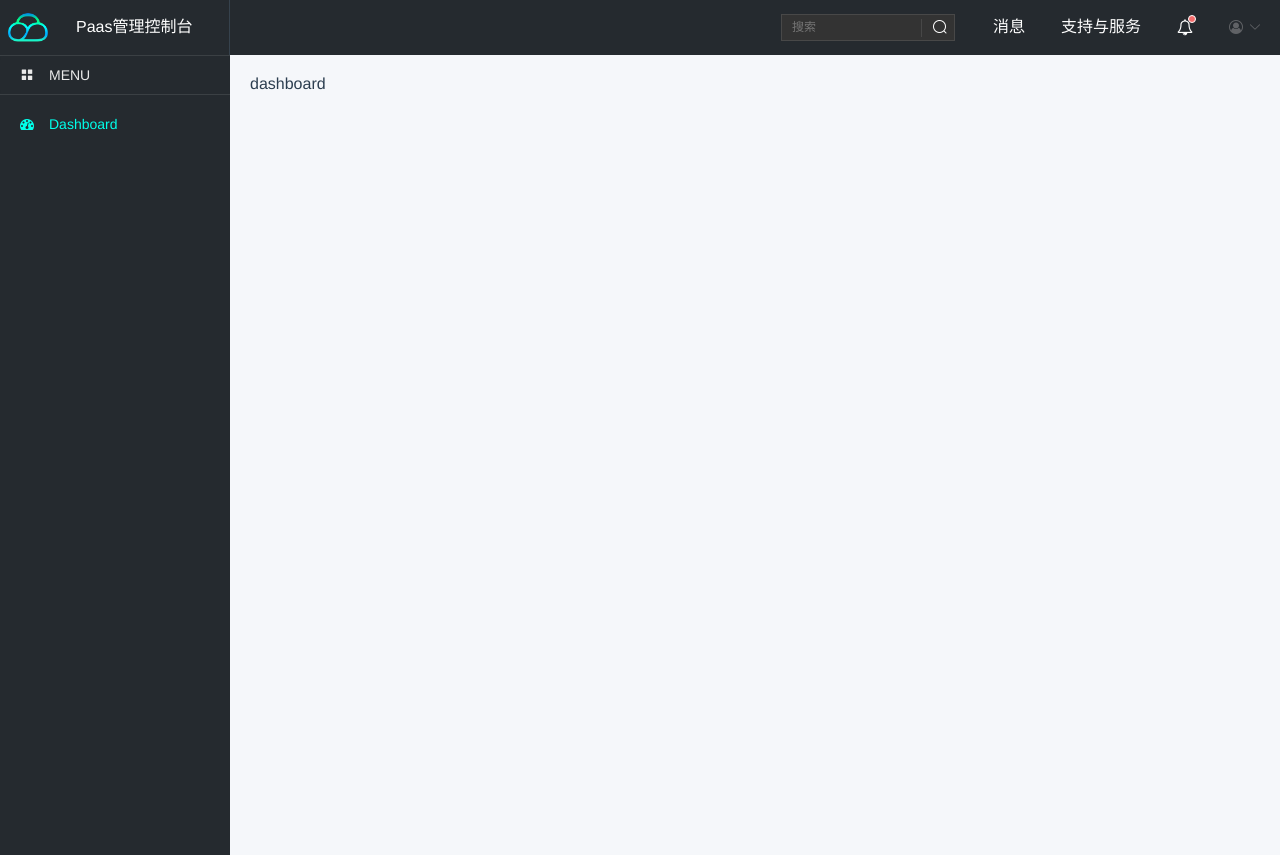
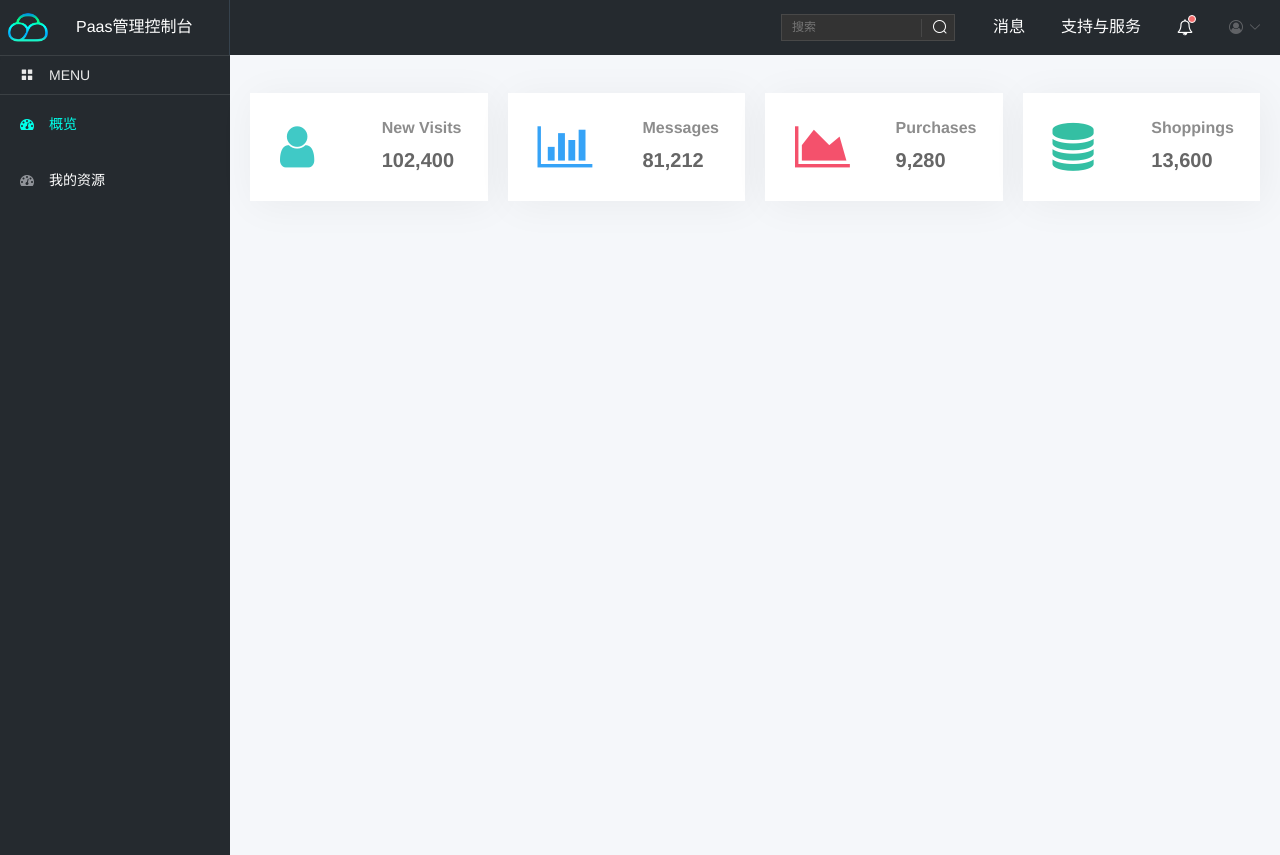
Before and after one commit to songdi676/Paas-Lite, a Vue app in the folder webapp/: page /#/dashboard in a window 1280 px wide. Built offline with nearby package versions, Linux system fonts and the light colour scheme.

Commit message:
updata project of dashboard

```diff
--- a/webapp/src/layout/components/Sidebar/SidebarItem.vue
+++ b/webapp/src/layout/components/Sidebar/SidebarItem.vue
@@ -3,7 +3,13 @@
     <router-link to="/dashboard">
       <el-menu-item index="1">
         <i class="fa fa-tachometer" aria-hidden="true"></i>
-        <span slot="title" class="itemText">Dashboard</span>
+        <span slot="title" class="itemText">概览</span>
+      </el-menu-item>
+    </router-link>
+    <router-link to="/documentation">
+      <el-menu-item index="2">
+        <i class="fa fa-tachometer" aria-hidden="true"></i>
+        <span slot="title" class="itemText">我的资源</span>
       </el-menu-item>
     </router-link>
   </div>
--- a/webapp/src/layout/components/Sidebar/index.vue
+++ b/webapp/src/layout/components/Sidebar/index.vue
@@ -27,8 +27,8 @@
 </template>
 
 <script>
-import { mapGetters } from "vuex"
-import SiderbarItem from "./SidebarItem"
+import { mapGetters } from "vuex";
+import SiderbarItem from "./SidebarItem";
 export default {
   components: {
     "sidebar-item": SiderbarItem
@@ -37,7 +37,11 @@ export default {
     return {};
   },
   computed: {
-    ...mapGetters(["isCollapse"]),
+    ...mapGetters([
+      'permission_routes',
+      'count',
+      'isCollapse'
+      ]),
     getChange: {
       //新增 get和set,解决v-model的双向绑定问题。单独定义getChange方法不能实现双向数据绑定
       get: function() {
@@ -56,9 +60,10 @@ export default {
       console.log(key, keyPath);
     },
     activedMenu() {
+
       if (this.$route.path.indexOf("/dashboard") == 0) {
         return "1";
-      } else if (this.$route.path.indexOf("/project") == 0) {
+      } else if (this.$route.path.indexOf("/documentation") == 0) {
         return "2";
       } else if (this.$route.path.indexOf("/question") == 0) {
         return "3";
@@ -73,7 +78,7 @@ export default {
       }
     }
   }
-}
+};
 </script>
 
 <style lang="scss" scoped>
@@ -86,7 +91,7 @@ export default {
   min-height: 400px;
   color: #fff;
 }
-.el-menu--collapse{
+.el-menu--collapse {
   width: 60px;
 }
 
--- a/webapp/src/layout/index.vue
+++ b/webapp/src/layout/index.vue
@@ -84,8 +84,8 @@ export default {
   .app-main {
     height: 100%;
     width: 100%;
-    display: table-cell;
-    vertical-align: middle;
+    // display: table-cell;
+    // vertical-align: middle;
   }
 }
 </style>
--- a/webapp/src/router.js
+++ b/webapp/src/router.js
@@ -1,28 +1,63 @@
 import Vue from 'vue'
 import Router from 'vue-router'
 // import HelloWorld from '@/components/HelloWorld'
-import Layout from '@/layout/index'
+import Layout from '@/layout'
 
 Vue.use(Router)
 
 export const constantRouterMap = [{
-        path: '/',
+        path: '',
         component: Layout,
         redirect: '/dashboard',
-        name: 'Dashboard',
-        hidden: true,
         children: [{
             path: 'dashboard',
             component: () =>
-                import ('@/views/dashboard/index')
+                import ('@/views/dashboard/index'),
+            name: 'Dashboard',
+            meta: {
+                title: 'dashboard',
+                zh: '概览',
+                icon: 'fa fa-dashboard',
+                noCache: true,
+                affix: true
+            }
+        }]
+    },
+    {
+        path: '/documentation',
+        component: Layout,
+        children: [{
+            path: 'index',
+            component: () =>
+                import ('@/views/documentation/index'),
+            name: 'Documentation',
+            meta: {
+                title: 'documentation',
+                icon: 'documentation',
+                affix: true,
+            }
         }]
     },
 
 ]
+export const asyncRoutes = [{
+    path: '/permission',
+    component: Layout,
+    redirect: '/permission/page',
+    alwaysShow: true, // will always show the root menu
+    name: 'Permission',
+    meta: {
+        title: 'permission',
+        icon: 'lock',
+        roles: ['admin', 'editor'] // you can set roles in root nav
+    },
 
+}]
 const createRouter = () => new Router({
     // mode: 'history', // require service support
-    scrollBehavior: () => ({ y: 0 }),
+    scrollBehavior: () => ({
+        y: 0
+    }),
     routes: constantRouterMap
 })
 
--- a/webapp/src/store/getters.js
+++ b/webapp/src/store/getters.js
@@ -3,5 +3,7 @@
 // 这样就不需要在对应的页面computed里去写一串 “this.$store.state.question.questionName”获取questionName的值
 const getters = {
     isCollapse: state => state.app.isCollapse, //question表示数据在module为question里,state.app.isCollapse相当于this.$store.state.app.isCollapse
+    permission_routes: state => state.permission.routes,
+    count: state => state.permission.count,
 }
 export default getters
--- a/webapp/src/store/index.js
+++ b/webapp/src/store/index.js
@@ -4,6 +4,7 @@ import getters from './getters'
 
 //分模块新建每个组件对应的store对象，并引入到此
 import app from './modules/app'
+import permission from './modules/permission'
 
 Vue.use(Vuex)
 
@@ -16,7 +17,8 @@ Vue.use(Vuex)
 
 const store = new Vuex.Store({
     modules: {
-        app
+        app,
+        permission
     },
     getters
 })
--- /dev/null
+++ b/webapp/src/store/modules/permission.js
@@ -0,0 +1,72 @@
+import { asyncRoutes, constantRouterMap } from '@/router.js'
+
+/**
+ * Use meta.role to determine if the current user has permission
+ * @param roles
+ * @param route
+ */
+function hasPermission(roles, route) {
+
+    if (route.meta && route.meta.roles) {
+        return roles.some(role => route.meta.roles.includes(role))
+    } else {
+        return true
+    }
+}
+
+/**
+ * Filter asynchronous routing tables by recursion
+ * @param routes asyncRoutes
+ * @param roles
+ */
+export function filterAsyncRoutes(routes, roles) {
+    const res = []
+    routes.forEach(route => {
+        const tmp = {...route }
+        if (hasPermission(roles, tmp)) {
+            if (tmp.children) {
+                tmp.children = filterAsyncRoutes(tmp.children, roles)
+            }
+            res.push(tmp)
+        }
+    })
+
+    return res
+}
+
+const state = {
+    count: 1,
+    routes: [],
+    addRoutes: []
+}
+
+const mutations = {
+
+    SET_ROUTES: (state, routes) => {
+
+        state.addRoutes = routes
+        state.routes = constantRouterMap.concat(routes)
+    }
+}
+
+const actions = {
+    generateRoutes({ commit }, roles) {
+        return new Promise(resolve => {
+            let accessedRoutes
+            if (roles.includes('admin')) {
+                accessedRoutes = asyncRoutes || []
+            } else {
+                accessedRoutes = filterAsyncRoutes(asyncRoutes, roles)
+            }
+            commit('SET_ROUTES', accessedRoutes)
+            resolve(accessedRoutes)
+        })
+    }
+}
+
+export default {
+    namespaced: true,
+    state,
+    mutations,
+    actions
+}
--- /dev/null
+++ b/webapp/src/views/dashboard/components/panelGroup.vue
@@ -0,0 +1,146 @@
+<template>
+  <el-row :gutter="20" class="panel-group">
+    <el-col :xs="12" :sm="12" :lg="6" class="card-panel-col">
+      <div class="card-panel" @click="handleSetLineChartData('newVisitis')">
+        <div class="card-panel-icon-wrapper icon-people">
+          <i class="fa fa-user card-panel-icon"></i>
+        </div>
+        <div class="card-panel-description">
+          <div class="card-panel-text">
+            New Visits
+          </div>
+          <count-to :start-val="0" :end-val="102400" :duration="2600" class="card-panel-num" />
+        </div>
+      </div>
+    </el-col>
+    <el-col :xs="12" :sm="12" :lg="6" class="card-panel-col">
+      <div class="card-panel" @click="handleSetLineChartData('messages')">
+        <div class="card-panel-icon-wrapper icon-message">
+         <i class="fa fa-bar-chart card-panel-icon"></i>
+        </div>
+        <div class="card-panel-description">
+          <div class="card-panel-text">
+            Messages
+          </div>
+          <count-to :start-val="0" :end-val="81212" :duration="3000" class="card-panel-num" />
+        </div>
+      </div>
+    </el-col>
+    <el-col :xs="12" :sm="12" :lg="6" class="card-panel-col">
+      <div class="card-panel" @click="handleSetLineChartData('purchases')">
+        <div class="card-panel-icon-wrapper icon-money">
+          <i class="fa fa-area-chart card-panel-icon"></i>
+        </div>
+        <div class="card-panel-description">
+          <div class="card-panel-text">
+            Purchases
+          </div>
+          <count-to :start-val="0" :end-val="9280" :duration="3200" class="card-panel-num" />
+        </div>
+      </div>
+    </el-col>
+    <el-col :xs="12" :sm="12" :lg="6" class="card-panel-col">
+      <div class="card-panel" @click="handleSetLineChartData('shoppings')">
+        <div class="card-panel-icon-wrapper icon-shopping">
+          <i class="fa fa-database card-panel-icon"></i>
+        </div>
+        <div class="card-panel-description">
+          <div class="card-panel-text">
+            Shoppings
+          </div>
+          <count-to :start-val="0" :end-val="13600" :duration="3600" class="card-panel-num" />
+        </div>
+      </div>
+    </el-col>
+  </el-row>
+</template>
+
+<script>
+import CountTo from 'vue-count-to'
+
+export default {
+  components: {
+    CountTo
+  },
+  methods: {
+    handleSetLineChartData(type) {
+      this.$emit('handleSetLineChartData', type)
+    }
+  }
+}
+</script>
+
+<style lang="scss" scoped>
+.panel-group {
+  margin-top: 18px;
+  .card-panel-col{
+    margin-bottom: 32px;
+  }
+  .card-panel {
+    height: 108px;
+    cursor: pointer;
+    font-size: 12px;
+    position: relative;
+    overflow: hidden;
+    color: #666;
+    background: #fff;
+    box-shadow: 4px 4px 40px rgba(0, 0, 0, .05);
+    border-color: rgba(0, 0, 0, .05);
+    &:hover {
+      .card-panel-icon-wrapper {
+        color: #fff;
+      }
+      .icon-people {
+         background: #40c9c6;
+      }
+      .icon-message {
+        background: #36a3f7;
+      }
+      .icon-money {
+        background: #f4516c;
+      }
+      .icon-shopping {
+        background: #34bfa3
+      }
+    }
+    .icon-people {
+      color: #40c9c6;
+    }
+    .icon-message {
+      color: #36a3f7;
+    }
+    .icon-money {
+      color: #f4516c;
+    }
+    .icon-shopping {
+      color: #34bfa3
+    }
+    .card-panel-icon-wrapper {
+      float: left;
+      margin: 14px 0 0 14px;
+      padding: 16px;
+      transition: all 0.38s ease-out;
+      border-radius: 6px;
+    }
+    .card-panel-icon {
+      float: left;
+      font-size: 48px;
+    }
+    .card-panel-description {
+      float: right;
+      font-weight: bold;
+      margin: 26px;
+      margin-left: 0px;
+      .card-panel-text {
+        line-height: 18px;
+        color: rgba(0, 0, 0, 0.45);
+        font-size: 16px;
+        margin-bottom: 12px;
+      }
+      .card-panel-num {
+        font-size: 20px;
+      }
+    }
+  }
+}
+</style>
--- a/webapp/src/views/dashboard/index.vue
+++ b/webapp/src/views/dashboard/index.vue
@@ -1,11 +1,15 @@
 <template>
     <section>
-        dashboard
+        <panelGroup></panelGroup>
     </section>
 </template>
 
 <script>
+import panelGroup from './components/panelGroup'
 export default {
+    components:{
+        panelGroup
+    }
 
 }
 </script>
--- /dev/null
+++ b/webapp/src/views/documentation/index.vue
@@ -0,0 +1,15 @@
+<template>
+    <section>
+        document
+    </section>
+</template>
+
+<script>
+export default {
+
+}
+</script>
+
+<style>
+
+</style>
```
